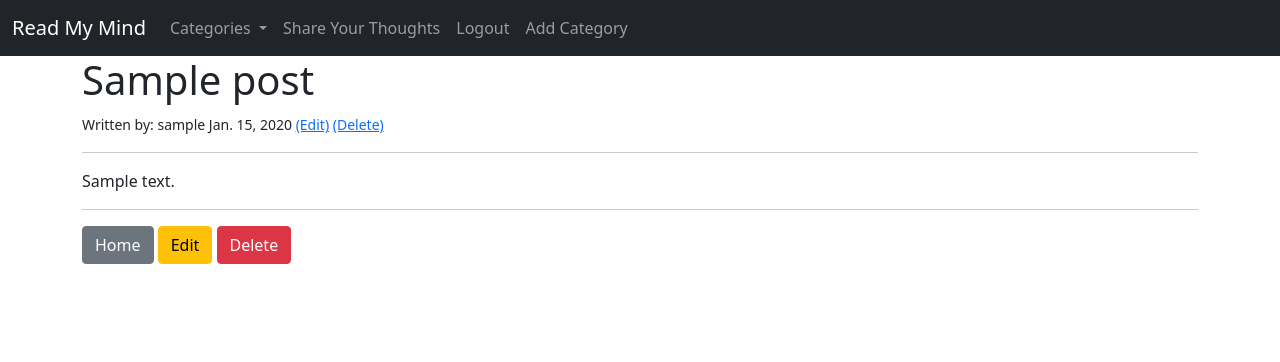
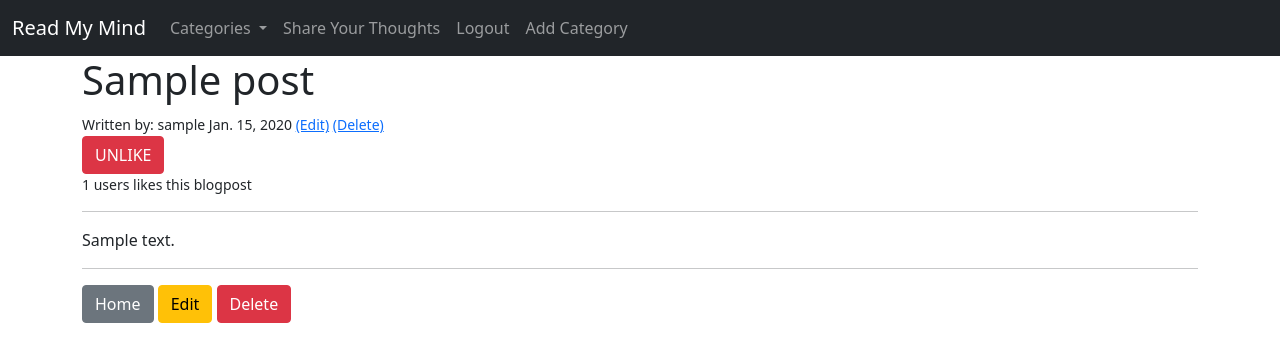
Before and after one commit to Code-Institute-Submissions/Odimac84-Project-4, a Django app: page /article/1 in a window 1280 px wide. Shown: the top 362 px of the page. Run offline with Django 3.2, Linux system fonts and the light colour scheme; a user stored in the database is signed in; tables that the repository leaves empty hold one stand-in row (values such as "Sample post").

Commit message:
add like and unlike button functions

```diff
--- a/blog/models.py
+++ b/blog/models.py
@@ -22,6 +22,11 @@ class Post(models.Model):
     body = models.TextField()
     created_date = models.DateField(auto_now_add=True)
     category = models.CharField(max_length=50, default='None')
+    likes = models.ManyToManyField(User, related_name='post_like')
+
+
+    def total_likes(self):
+        return self.likes.count()
 
 
     def __str__(self):
--- a/blog/urls.py
+++ b/blog/urls.py
@@ -1,5 +1,5 @@
 from django.urls import path
-from.views import HomeView, PostView, Add_BlogEntry, Edit_BlogEntry, Delete_Entry, Add_Category, View_By_Category
+from.views import HomeView, PostView, Add_BlogEntry, Edit_BlogEntry, Delete_Entry, Add_Category, View_By_Category, LikeView
 
 
 urlpatterns = [
@@ -10,4 +10,5 @@ urlpatterns = [
     path('article/edit/<int:pk>', Edit_BlogEntry.as_view(), name='edit-blogentry'),
     path('article/<int:pk>/delete', Delete_Entry.as_view(), name='delete-entry'),
     path('category/<str:cats>/', View_By_Category, name='category'),
+    path('like/<int:pk>', LikeView, name='post_like')
 ]
--- a/blog/views.py
+++ b/blog/views.py
@@ -1,9 +1,20 @@
-from django.shortcuts import render
+from django.shortcuts import render, get_object_or_404
 from django.views.generic import ListView, DetailView, CreateView, UpdateView, DeleteView
 from .models import Post, Category
 from .forms import PostEntry, EditEntry
-from django.urls import reverse_lazy
+from django.urls import reverse_lazy, reverse
+from django.http import HttpResponseRedirect
 
+def LikeView(request, pk):
+    post = get_object_or_404(Post, id=request.POST.get('post_id'))
+    liked = False
+    if post.likes.filter(id=request.user.id).exists():
+        post.likes.remove(request.user)
+        liked=False
+    else:
+        post.likes.add(request.user)
+        liked=True
+    return HttpResponseRedirect(reverse('blogpost', args=[str(pk)]))
 
 class HomeView(ListView):
     model = Post
@@ -24,7 +35,17 @@ class PostView(DetailView):
     def get_context_data(self, *args, **kwargs):
         meny = Category.objects.all()
         context = super(DetailView, self).get_context_data(*args, **kwargs)
+
+        likepage = get_object_or_404(Post, id=self.kwargs['pk'])
+        total_likes = likepage.total_likes()
+
+        liked = False
+        if likepage.likes.filter(id=self.request.user.id).exists():
+            liked = True
+
         context["meny"] = meny
+        context["total_likes"] = total_likes
+        context["liked"] = liked
         return context
 
 
--- a/templates/blogpost.html
+++ b/templates/blogpost.html
@@ -8,9 +8,25 @@
 <small>
     Written by: {{post.author.username}} {{ post.created_date}}
     {% if user.is_authenticated %}
+
         {% if user.id == post.author.id %}
             <a href="{% url 'edit-blogentry' post.pk %}">(Edit)</a>
             <a href="{% url 'delete-entry' post.pk %}">(Delete)</a>
+        {% endif %}
+
+        {% if liked %}
+
+        <form action="{% url 'post_like' post.pk %}" method="POST">
+            {% csrf_token %}
+            <button type="submit", name="post_id", value= "{{ post.id }}" class="btn btn-danger"> UNLIKE </button> <p> {{ total_likes }} users likes this blogpost</p>
+        </form>
+
+        {% else %}
+        <form action="{% url 'post_like' post.pk %}" method="POST">
+            {% csrf_token %}
+            <button type="submit", name="post_id", value= "{{ post.id }}" class="btn btn-success"> LIKE </button> <p> {{ total_likes }} users likes this blogpost</p>
+        </form>
+
         {% endif %}
     {% endif %}
 </small>
```
Also changed, not shown: blog/migrations/0008_post_likes.py (added).
